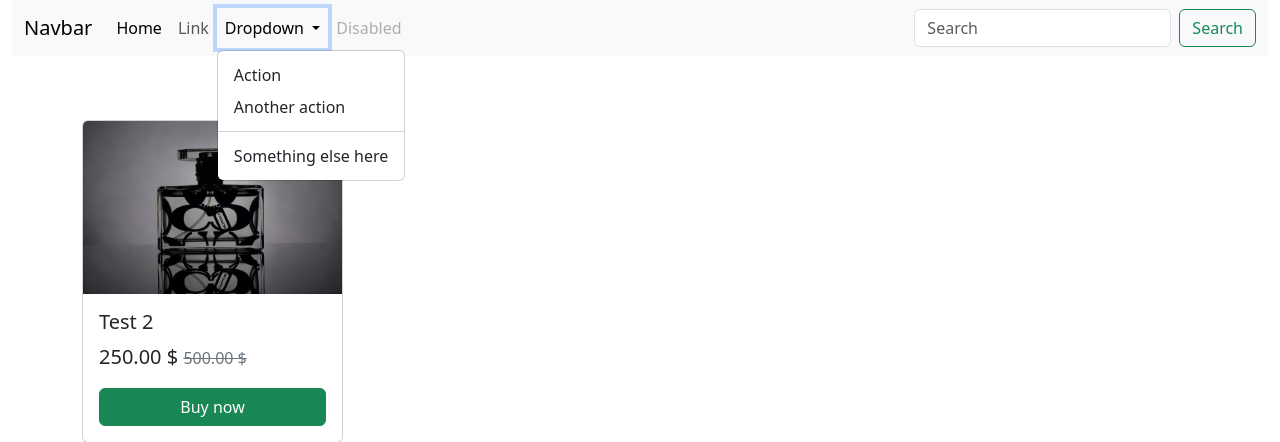
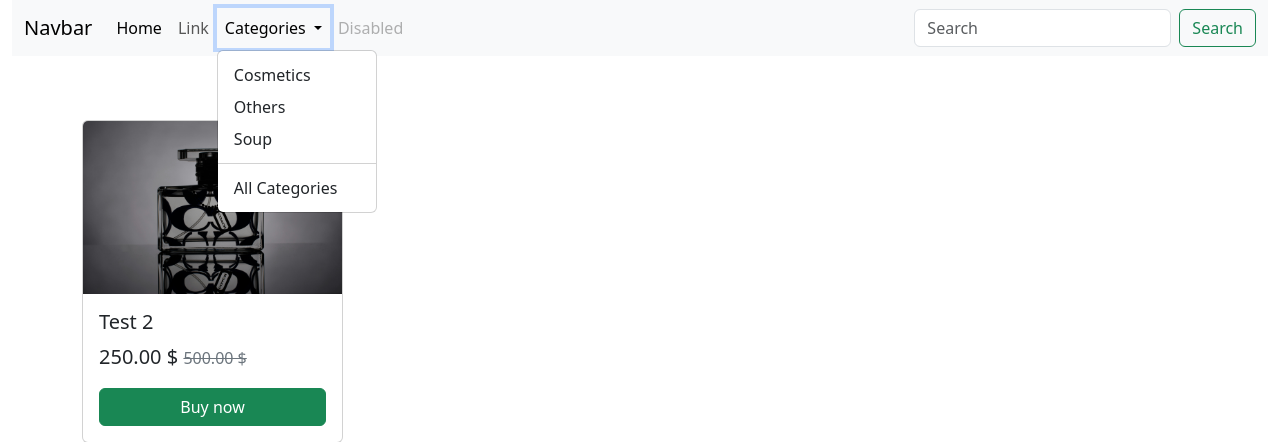
Before and after one commit to ozkayamert/Django-E-Commerce, a Django app: page / in a window 1280 px wide, after a click on "Categories". Shown: the top 442 px of the page. Run offline with Django 5.2, Linux system fonts and the light colour scheme; data comes from the database, SQL or seed files in the repository; both versions use the stored data as it was after the commit; some libraries are stand-ins or nearby versions.

Commit message:
Context Processors

```diff
--- a/products/models.py
+++ b/products/models.py
@@ -10,6 +10,7 @@ class Categories(models.Model):
     seo_title = models.CharField(max_length=155, blank=True, null=True)
     seo_description = models.TextField(blank=True, null=True)
     slug = models.SlugField(max_length=155, unique=True, null=True, blank=True)
+    is_active_menu = models.BooleanField(default=True)
 
     class Meta:
         verbose_name_plural = "Categories"
--- /dev/null
+++ b/shop/context_processors.py
@@ -0,0 +1,6 @@
+from products.models import Categories
+
+def categories(request):
+    return {
+        "menu_categories": Categories.objects.filter(is_active_menu = True).order_by("name")
+    }
--- a/shop/settings.py
+++ b/shop/settings.py
@@ -63,6 +63,7 @@ TEMPLATES = [
                 'django.template.context_processors.request',
                 'django.contrib.auth.context_processors.auth',
                 'django.contrib.messages.context_processors.messages',
+                'shop.context_processors.categories',
             ],
         },
     },
--- a/templates/base.html
+++ b/templates/base.html
@@ -27,13 +27,14 @@
                           </li>
                           <li class="nav-item dropdown">
                             <a class="nav-link dropdown-toggle" href="#" role="button" data-bs-toggle="dropdown" aria-expanded="false">
-                              Dropdown
+                              Categories
                             </a>
                             <ul class="dropdown-menu">
-                              <li><a class="dropdown-item" href="#">Action</a></li>
-                              <li><a class="dropdown-item" href="#">Another action</a></li>
+                              {% for category in menu_categories %}
+                              <li><a class="dropdown-item" href="{% url 'category_detail' category.slug %}">{{category.name}}</a></li>
+                              {% endfor %}
                               <li><hr class="dropdown-divider"></li>
-                              <li><a class="dropdown-item" href="#">Something else here</a></li>
+                              <li><a class="dropdown-item" href="#">All Categories</a></li>
                             </ul>
                           </li>
                           <li class="nav-item">
```
Also changed, not shown: db.sqlite3, products/migrations/0012_categories_is_active_menu.py (added).
